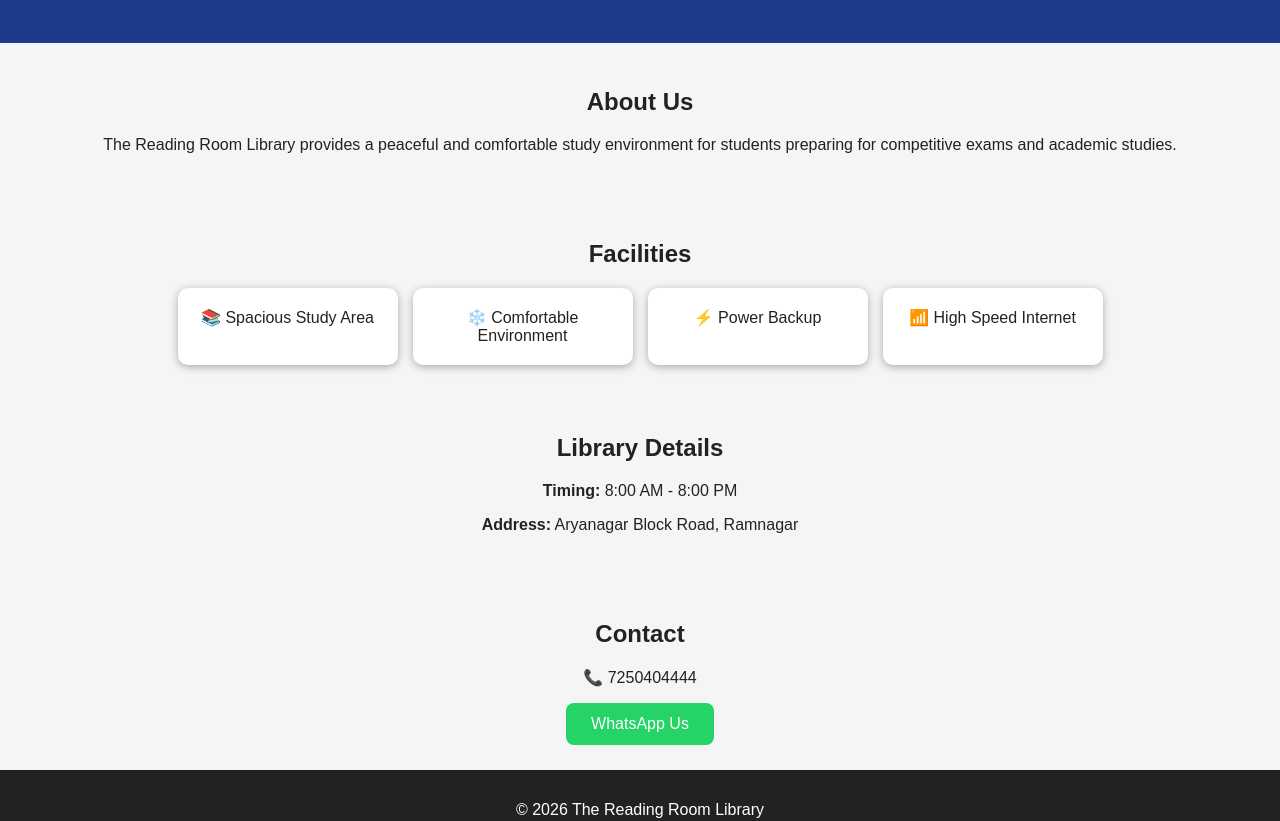
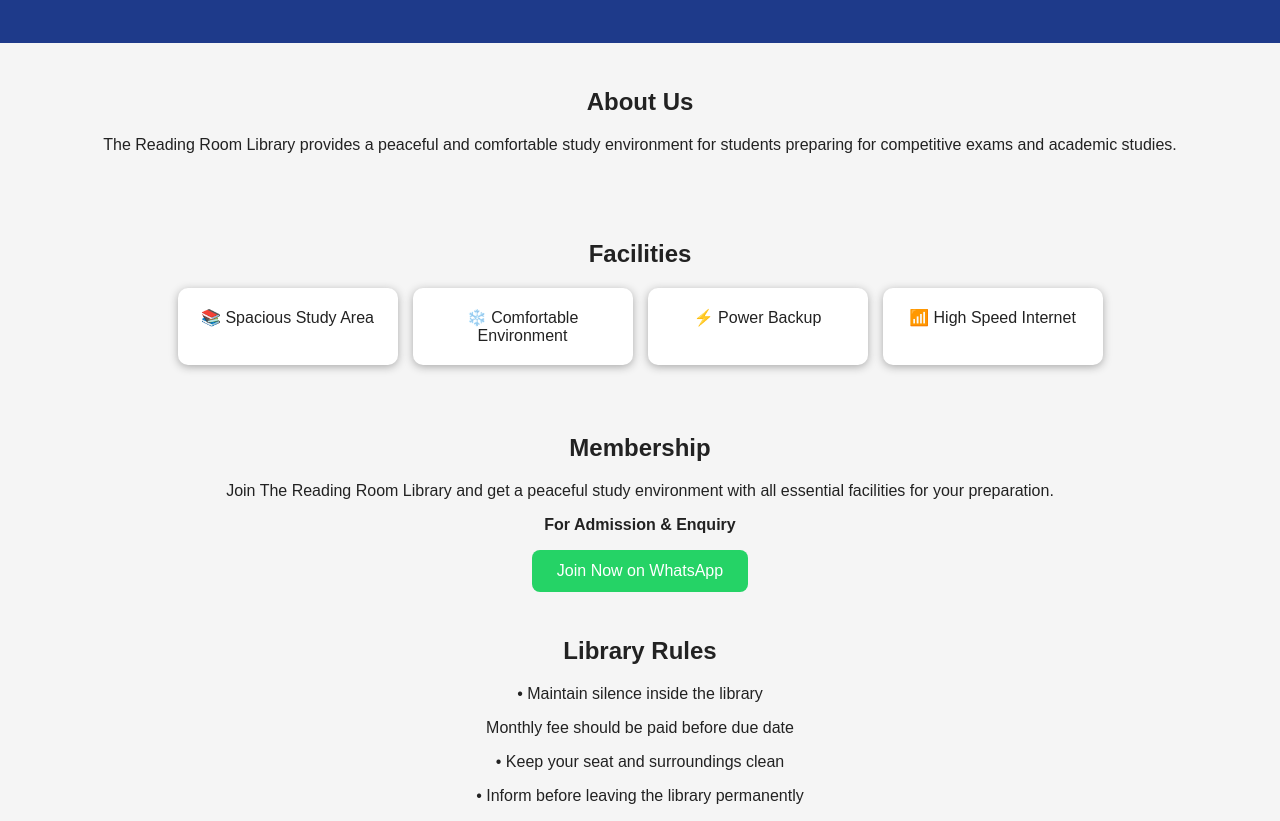
Before and after one commit to aman74bot/trr-library, a plain HTML site: page index.html in a window 1280 px wide. Shown: the part 131-952 px from the top of the page. Drawn offline with Linux system fonts and the light colour scheme.

Commit message:
Update index.html

```diff
--- a/index.html
+++ b/index.html
@@ -32,7 +32,43 @@ for students preparing for competitive exams and academic studies.
 </div>
 </section>
 
+
 <section>
+<h2>Membership</h2>
+
+<p>
+
+Join The Reading Room Library and get a peaceful study environment with all essential facilities for your preparation.
+
+</p>
+
+<p><b>For Admission & Enquiry</b></p>
+
+<a class="btn"
+
+href="https://wa.me/917250404444">
+
+Join Now on WhatsApp </a>
+
+</
+
+section>
+
+<section>
+
+<h2>Library Rules</h2>
+
+<p>• Maintain silence inside the library</p>
+
+<p> Monthly fee should be paid before due
+
+date</p>
+
+<p>• Keep your seat and surroundings clean</p> <p>• Inform before leaving the library
+
+permanently</p>
+
+</section>
 <h2>Library Details</h2>
 <p><b>Timing:</b> 8:00 AM - 8:00 PM</p>
 <p><b>Address:</b> Aryanagar Block Road, Ramnagar</p>
@@ -46,6 +82,8 @@ WhatsApp Us
 </a>
 </section>
 
+<section>
+
 <footer>
 <p>© 2026 The Reading Room Library</p>
 </footer>
```
